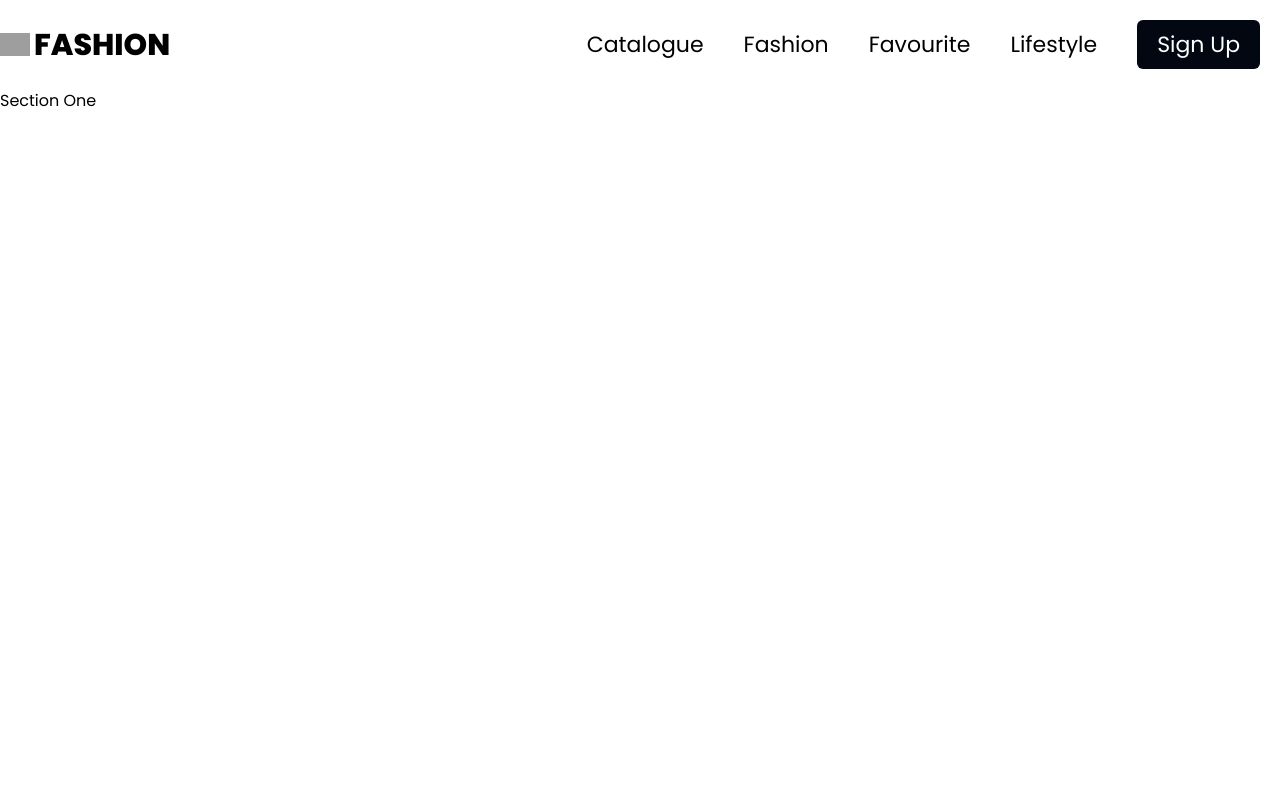
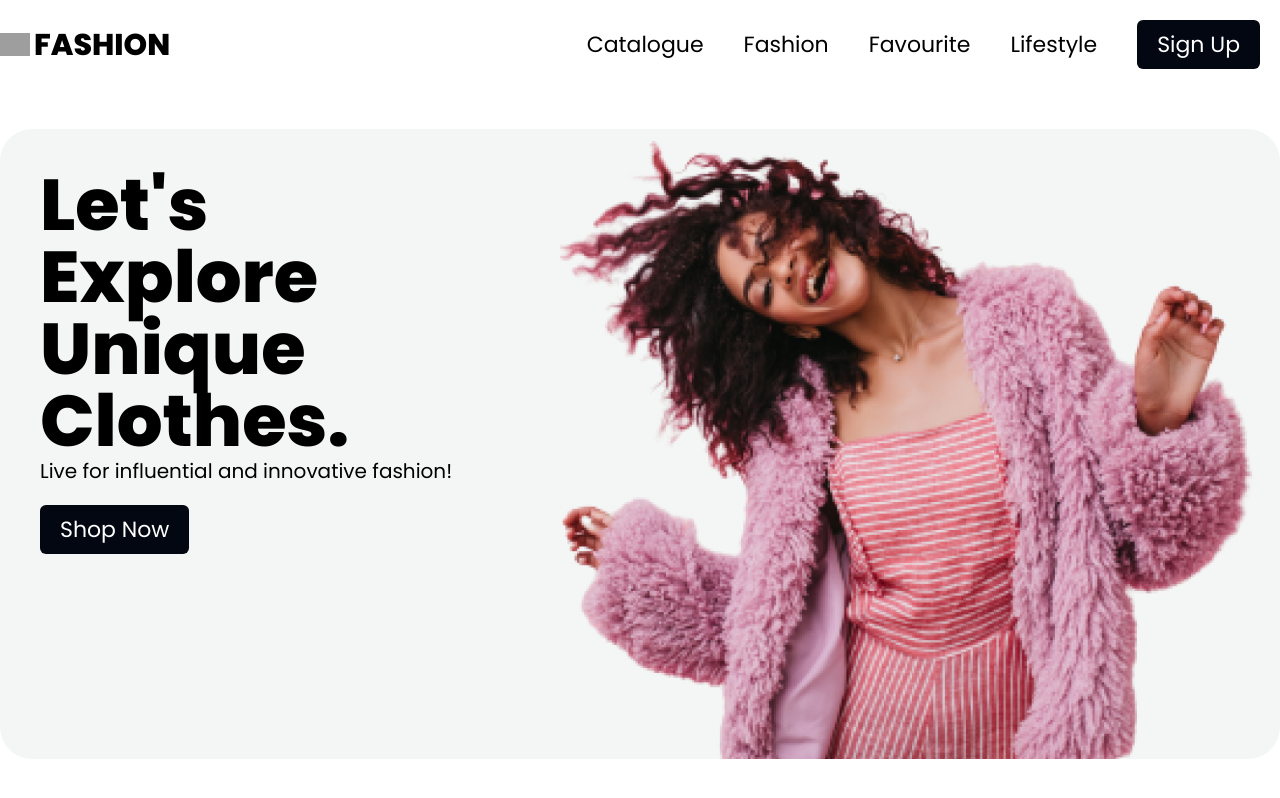
Before and after one commit to iamsabbirsobhani/fashion, a Next.js app: page / in a window 1280 px wide. Built offline with nearby package versions, Linux system fonts and the light colour scheme; grey boxes are pictures that could not be loaded.

Commit message:
add section one

```diff
--- a/components/section-one/index.tsx
+++ b/components/section-one/index.tsx
@@ -1,7 +1,31 @@
+import Image from 'next/image';
+
 export default function SectionOne() {
   return (
-    <section className=" section-one">
-      <h1>Section One</h1>
+    <section className=" section-one mt-10">
+      <div className=" max-w-7xl bg-[#F4F6F5] rounded-[2rem] flex justify-between">
+        <div className=" p-10">
+          <h1 className=" font-extrabold text-7xl">
+            Let&apos;s <br /> Explore <br /> <span>Unique</span> <br /> Clothes.
+          </h1>
+          <p className=" text-xl">
+            Live for influential and innovative fashion!
+          </p>
+          <div>
+            <button className=" text-[22px] my-5 bg-gray-950 rounded-md text-white px-5 py-2">
+              Shop Now
+            </button>
+          </div>
+        </div>
+        <div className=" pr-5">
+          <Image
+            src="/images/section-one-img.png"
+            alt="Fashion"
+            width={700}
+            height={700}
+          />
+        </div>
+      </div>
     </section>
   );
 }
```
Also changed, not shown: public/images/section-one-img.png (added).
